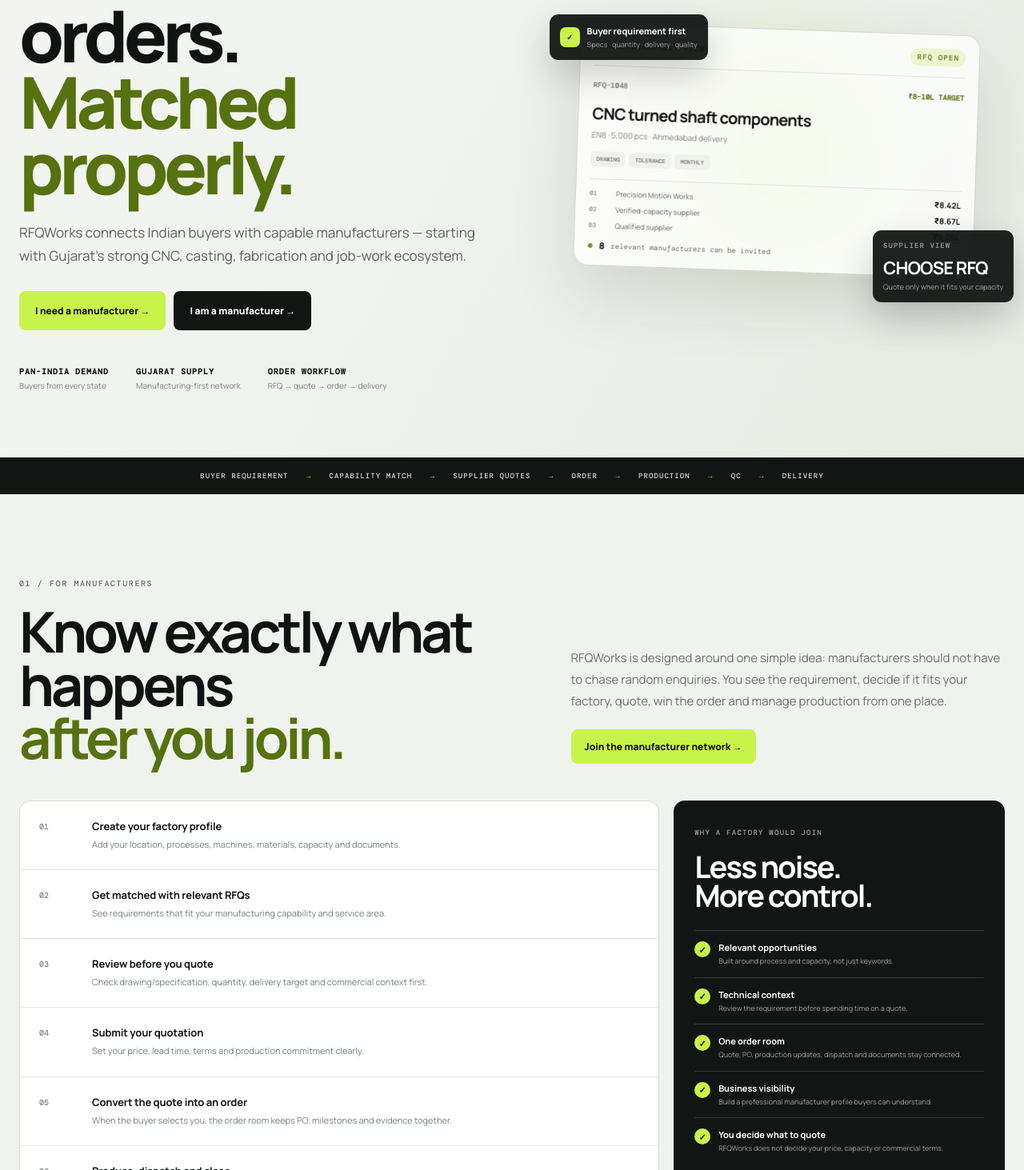
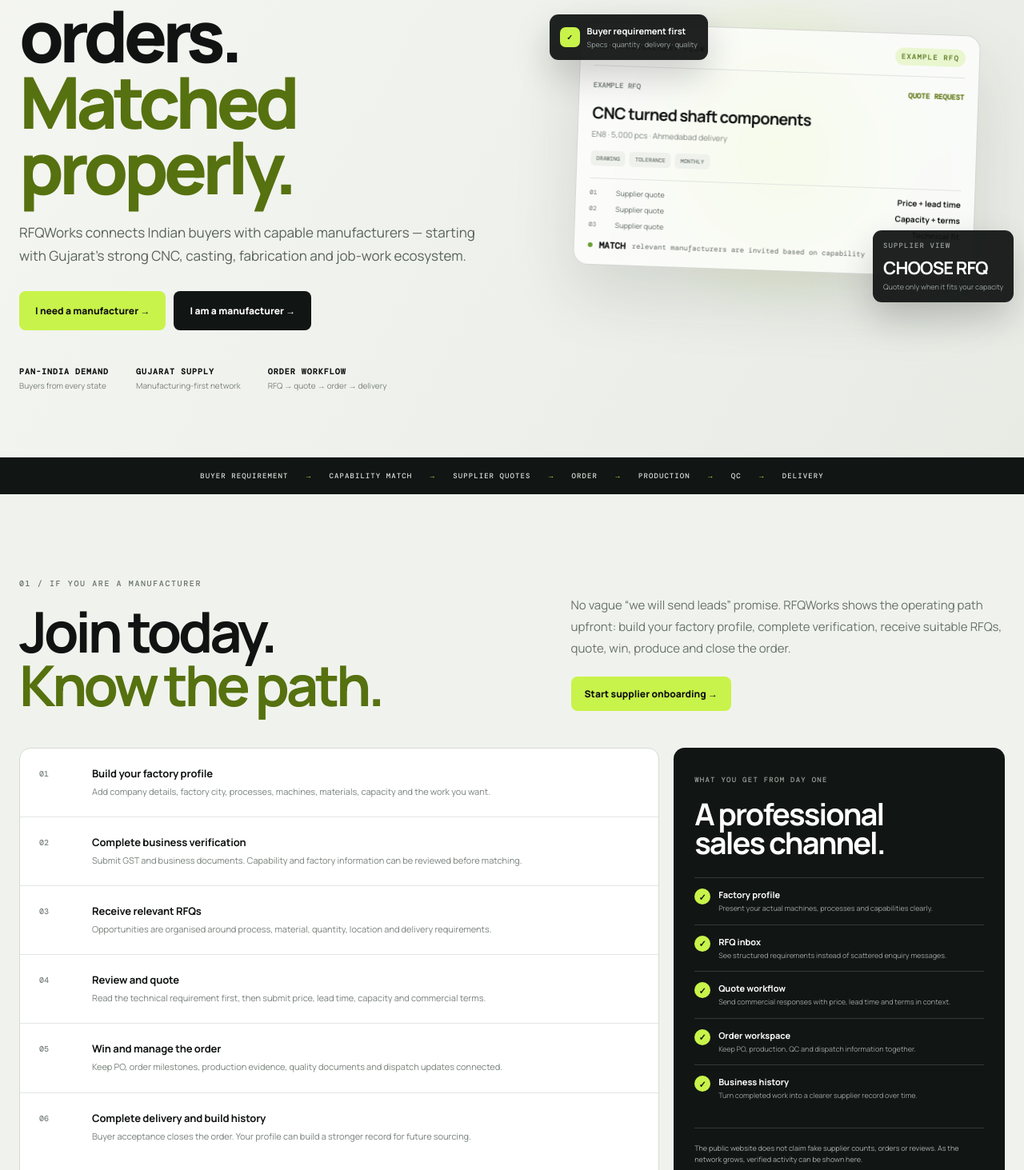
Before and after one commit to Kano7173/Industrial-connect, a Next.js app: page / in a window 1280 px wide. Shown: the part 267-1730 px from the top of the page at 80% size. Built offline with nearby package versions, Linux system fonts and the light colour scheme; no server answers.

Commit message:
Make RFQWorks homepage feel like a mature supplier platform

```diff
--- a/components/rfqworks-home.tsx
+++ b/components/rfqworks-home.tsx
@@ -56,10 +56,10 @@
     <div className="hero-interface">
      <div className="interface-glow"/>
      <div className="hero-console">
-      <div className="console-top"><span>LIVE PROCUREMENT FLOW</span><span className="status-pill">RFQ OPEN</span></div>
-      <div className="hero-order-card"><div className="order-top"><span>RFQ-1048</span><b>₹8–10L TARGET</b></div><h3>CNC turned shaft components</h3><p>EN8 · 5,000 pcs · Ahmedabad delivery</p><div className="order-tags"><span>DRAWING</span><span>TOLERANCE</span><span>MONTHLY</span></div></div>
-      <div className="quote-stack"><div><b>01</b><span>Precision Motion Works</span><strong>₹8.42L</strong></div><div><b>02</b><span>Verified-capacity supplier</span><strong>₹8.67L</strong></div><div><b>03</b><span>Qualified supplier</span><strong>₹9.05L</strong></div></div>
-      <div className="match-line"><span/> <b>8</b> relevant manufacturers can be invited</div>
+      <div className="console-top"><span>LIVE PROCUREMENT FLOW</span><span className="status-pill">EXAMPLE RFQ</span></div>
+      <div className="hero-order-card"><div className="order-top"><span>EXAMPLE RFQ</span><b>QUOTE REQUEST</b></div><h3>CNC turned shaft components</h3><p>EN8 · 5,000 pcs · Ahmedabad delivery</p><div className="order-tags"><span>DRAWING</span><span>TOLERANCE</span><span>MONTHLY</span></div></div>
+      <div className="quote-stack"><div><b>01</b><span>Supplier quote</span><strong>Price + lead time</strong></div><div><b>02</b><span>Supplier quote</span><strong>Capacity + terms</strong></div><div><b>03</b><span>Supplier quote</span><strong>Technical fit</strong></div></div>
+      <div className="match-line"><span/> <b>MATCH</b> relevant manufacturers are invited based on capability</div>
      </div>
      <div className="floating-card card-verified"><span>✓</span><div><b>Buyer requirement first</b><small>Specs · quantity · delivery · quality</small></div></div>
      <div className="floating-card card-quote"><small>SUPPLIER VIEW</small><b>CHOOSE RFQ</b><span>Quote only when it fits your capacity</span></div>
@@ -72,24 +72,25 @@
   <section className="supplier-trust-flow">
    <div className="container">
     <div className="supplier-flow-top">
-     <div><div className="section-index">01 / FOR MANUFACTURERS</div><h2>Know exactly what happens<br/><em>after you join.</em></h2></div>
-     <div><p>RFQWorks is designed around one simple idea: manufacturers should not have to chase random enquiries. You see the requirement, decide if it fits your factory, quote, win the order and manage production from one place.</p><Link href="/supplier/join" className="button button-accent">Join the manufacturer network →</Link></div>
+     <div><div className="section-index">01 / IF YOU ARE A MANUFACTURER</div><h2>Join today.<br/><em>Know the path.</em></h2></div>
+     <div><p>No vague “we will send leads” promise. RFQWorks shows the operating path upfront: build your factory profile, complete verification, receive suitable RFQs, quote, win, produce and close the order.</p><Link href="/supplier/join" className="button button-accent">Start supplier onboarding →</Link></div>
     </div>
     <div className="supplier-flow-grid">
      <div className="supplier-flow-steps">
-      <div className="flow-step"><b>01</b><div><strong>Create your factory profile</strong><span>Add your location, processes, machines, materials, capacity and documents.</span></div></div>
-      <div className="flow-step"><b>02</b><div><strong>Get matched with relevant RFQs</strong><span>See requirements that fit your manufacturing capability and service area.</span></div></div>
-      <div className="flow-step"><b>03</b><div><strong>Review before you quote</strong><span>Check drawing/specification, quantity, delivery target and commercial context first.</span></div></div>
-      <div className="flow-step"><b>04</b><div><strong>Submit your quotation</strong><span>Set your price, lead time, terms and production commitment clearly.</span></div></div>
-      <div className="flow-step"><b>05</b><div><strong>Convert the quote into an order</strong><span>When the buyer selects you, the order room keeps PO, milestones and evidence together.</span></div></div>
-      <div className="flow-step"><b>06</b><div><strong>Produce, dispatch and close</strong><span>Share production/QC/dispatch evidence and complete the buyer acceptance workflow.</span></div></div>
+      <div className="flow-step"><b>01</b><div><strong>Build your factory profile</strong><span>Add company details, factory city, processes, machines, materials, capacity and the work you want.</span></div></div>
+      <div className="flow-step"><b>02</b><div><strong>Complete business verification</strong><span>Submit GST and business documents. Capability and factory information can be reviewed before matching.</span></div></div>
+      <div className="flow-step"><b>03</b><div><strong>Receive relevant RFQs</strong><span>Opportunities are organised around process, material, quantity, location and delivery requirements.</span></div></div>
+      <div className="flow-step"><b>04</b><div><strong>Review and quote</strong><span>Read the technical requirement first, then submit price, lead time, capacity and commercial terms.</span></div></div>
+      <div className="flow-step"><b>05</b><div><strong>Win and manage the order</strong><span>Keep PO, order milestones, production evidence, quality documents and dispatch updates connected.</span></div></div>
+      <div className="flow-step"><b>06</b><div><strong>Complete delivery and build history</strong><span>Buyer acceptance closes the order. Your profile can build a stronger record for future sourcing.</span></div></div>
      </div>
      <aside className="supplier-trust-panel">
-      <div><span className="panel-label">WHY A FACTORY WOULD JOIN</span><h3>Less noise.<br/>More control.</h3></div>
-      <ul><li><span>✓</span><div><b>Relevant opportunities</b><small>Built around process and capacity, not just keywords.</small></div></li><li><span>✓</span><div><b>Technical context</b><small>Review the requirement before spending time on a quote.</small></div></li><li><span>✓</span><div><b>One order room</b><small>Quote, PO, production updates, dispatch and documents stay connected.</small></div></li><li><span>✓</span><div><b>Business visibility</b><small>Build a professional manufacturer profile buyers can understand.</small></div></li><li><span>✓</span><div><b>You decide what to quote</b><small>RFQWorks does not decide your price, capacity or commercial terms.</small></div></li></ul>
-      <div className="supplier-panel-note">Designed for Gujarat's CNC, VMC, casting, fabrication and job-work ecosystem — with buyer demand from across India.</div>
+      <div><span className="panel-label">WHAT YOU GET FROM DAY ONE</span><h3>A professional<br/>sales channel.</h3></div>
+      <ul><li><span>✓</span><div><b>Factory profile</b><small>Present your actual machines, processes and capabilities clearly.</small></div></li><li><span>✓</span><div><b>RFQ inbox</b><small>See structured requirements instead of scattered enquiry messages.</small></div></li><li><span>✓</span><div><b>Quote workflow</b><small>Send commercial responses with price, lead time and terms in context.</small></div></li><li><span>✓</span><div><b>Order workspace</b><small>Keep PO, production, QC and dispatch information together.</small></div></li><li><span>✓</span><div><b>Business history</b><small>Turn completed work into a clearer supplier record over time.</small></div></li></ul>
+      <div className="supplier-panel-note">The public website does not claim fake supplier counts, orders or reviews. As the network grows, verified activity can be shown here.</div>
      </aside>
     </div>
+    <div className="supplier-today-bar"><div><b>YOUR FIRST DAY</b><span>Profile → verification → capability review → RFQ access</span></div><div><b>YOUR FIRST ORDER</b><span>RFQ → quote → PO → production → QC → dispatch → acceptance</span></div><Link href="/supplier/join" className="button button-dark">See onboarding →</Link></div>
    </div>
   </section>
 
@@ -124,14 +125,14 @@
   <section className="section rfq-section" id="rfqs"><div className="container">
    <div className="section-heading rfq-heading"><div><div className="section-index">04 / LIVE BUYER DEMAND</div><h2>Real requirements.<br/><em>Clearer opportunities.</em></h2></div><div className="search-control"><span>⌕</span><input value={query} onChange={e=>setQuery(e.target.value)} placeholder="Search CNC, casting, fabrication..." aria-label="Search RFQs"/></div></div>
    <div className="rfq-list">{filtered.map(r=><article className="rfq-row" key={r.id}><div className="rfq-id">{r.id}</div><div className="rfq-main"><h3>{r.title}</h3><span>{r.category} · {r.location}</span></div><div className="rfq-meta"><span>{r.material}</span><strong>{r.quantity}</strong></div><div className="rfq-time">{r.createdAt}</div><Link href="/post-requirement" className="row-action">→</Link></article>)}{!filtered.length&&<div className="empty-state">No matching RFQs. <Link href="/post-requirement">Create the requirement →</Link></div>}</div>
-   <div className="section-foot"><span>Sample RFQs are clearly marked as demo data in the working environment.</span><Link href="/rfqs" className="button button-outline">Open RFQ board</Link></div>
+   <div className="section-foot"><span>Example RFQs are illustrative. Live opportunities appear as the network grows.</span><Link href="/rfqs" className="button button-outline">Open RFQ board</Link></div>
   </div></section>
 
   <section className="section workflow-section"><div className="container"><div className="section-index">05 / THE ORDER JOURNEY</div><div className="workflow-layout"><div><h2>Happy buyers.<br/><em>Confident suppliers.</em></h2><p>The platform's job is to make both sides comfortable enough to move from requirement to order without losing technical or commercial context.</p><div className="hero-actions"><Link href="/post-requirement" className="button button-accent">Start as buyer →</Link><Link href="/supplier/join" className="button button-light">Start as supplier →</Link></div></div><div className="workflow-steps">{[['01','REQUIREMENT','Buyer adds drawing, quantity, material and deadline'],['02','MATCH','Relevant manufacturers receive the opportunity'],['03','QUOTE','Supplier submits price, lead time and terms'],['04','ORDER','Buyer selects supplier and confirms the PO'],['05','PRODUCTION','Evidence and milestones stay in the order room'],['06','DELIVERY','Dispatch, inspection, acceptance and closure']].map(([n,t,d])=><div className="workflow-step" key={n}><b>{n}</b><div><strong>{t}</strong><span>{d}</span></div><i>↗</i></div>)}</div></div></div></section>
 
   <section className="section supplier-menu-section"><div className="container"><div className="section-heading"><div><div className="section-index">06 / MANUFACTURER CONTROL CENTRE</div><h2>Everything a supplier<br/><em>needs in one menu.</em></h2></div><Link href="/supplier/join" className="button button-dark">Supplier onboarding →</Link></div><div className="menu-grid">{[['RFQs','See matched buyer requirements','/rfqs'],['Quotes','Draft, submit and track quotations','#suppliers'],['Orders','Won orders and production status','/dashboard/supplier/demo'],['Capacity','Machines, processes and available load','#suppliers'],['Documents','GST, certificates and technical files','#suppliers'],['Payments','Order value, platform fee and payout status','/dashboard/supplier/demo'],['Performance','Delivery, quality and response history','#suppliers'],['Support','Procurement assistance and issue handling','#how']].map(([t,d,l])=><Link href={l} key={t} className="menu-card"><b>{t}</b><span>{d}</span><i>→</i></Link>)}</div></div></section>
 
-  <footer className="site-footer"><div className="container footer-grid"><div><Link href="/" className="brand"><span className="brand-mark">R</span><span><b>RFQ</b>WORKS</span></Link><p>Industrial sourcing built around Gujarat manufacturers and buyers across India.</p></div><div><h4>BUYERS</h4><Link href="/post-requirement">Post requirement</Link><Link href="/rfqs">RFQ board</Link><Link href="/dashboard/buyer/demo">Buyer order room</Link></div><div><h4>SUPPLIERS</h4><Link href="/supplier/join">Join network</Link><Link href="/suppliers">Manufacturer network</Link><Link href="/dashboard/supplier/demo">Supplier demo</Link></div><div><h4>WORKFLOW</h4><a href="#buyers">Trust & benefits</a><a href="#suppliers">Supplier benefits</a><a href="#how">Capabilities</a><a href="#rfqs">Live RFQs</a></div></div><div className="container footer-bottom"><span>© 2026 RFQWorks</span><span>GUJARAT SUPPLY · INDIA-WIDE DEMAND</span><span>WORKING DEMO</span></div></footer>
+  <footer className="site-footer"><div className="container footer-grid"><div><Link href="/" className="brand"><span className="brand-mark">R</span><span><b>RFQ</b>WORKS</span></Link><p>Industrial sourcing built around Gujarat manufacturers and buyers across India.</p></div><div><h4>BUYERS</h4><Link href="/post-requirement">Post requirement</Link><Link href="/rfqs">RFQ board</Link><Link href="/dashboard/buyer/demo">Buyer order room</Link></div><div><h4>SUPPLIERS</h4><Link href="/supplier/join">Join network</Link><Link href="/suppliers">Manufacturer network</Link><Link href="/dashboard/supplier/demo">Supplier demo</Link></div><div><h4>WORKFLOW</h4><a href="#buyers">Trust & benefits</a><a href="#suppliers">Supplier benefits</a><a href="#how">Capabilities</a><a href="#rfqs">Live RFQs</a></div></div><div className="container footer-bottom"><span>© 2026 RFQWorks</span><span>GUJARAT SUPPLY · INDIA-WIDE DEMAND</span><span>EARLY NETWORK · INDIA</span></div></footer>
   {toast&&<div className="toast">{toast}</div>}
  </main>
 }
```
